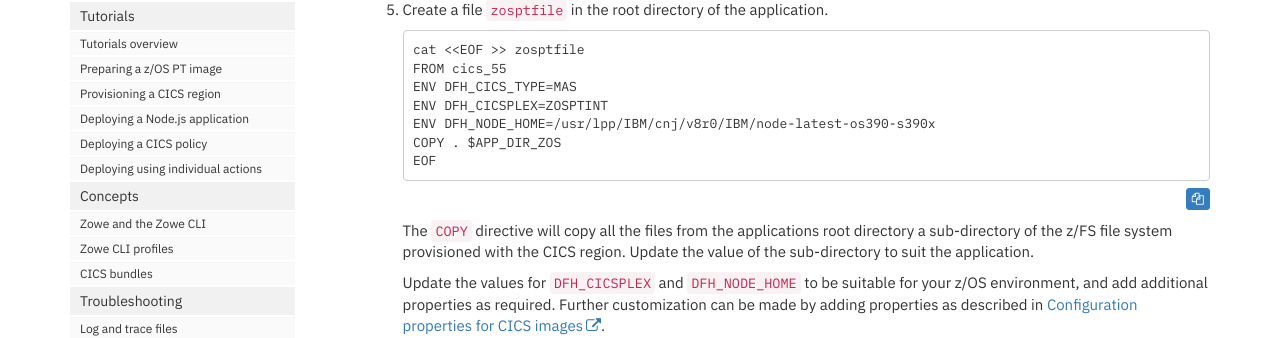
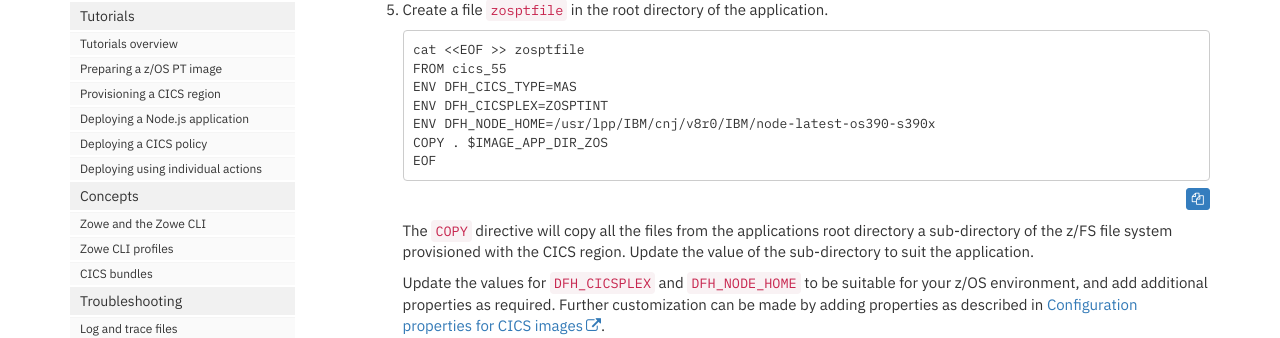
Before and after one commit to IBM/zowe-cli-cics-deploy-plugin, a Jekyll site: the page built from docs/pages/cdp/cdp-Preparing-a-zOS-PT-image.md, in a window 1280 px wide and 900 px high, scrolled down 2555 px. Shown: the part 219-557 px from the top of the window. Built offline with Jekyll 4.4.1, drawn with Linux system fonts in a browser that asks for light colours; nearby versions of some CDN libraries; comment, search, counter and statistics services are not loaded; some of the changed text lies outside the part shown.

Commit message:
Correct typo in example
Signed-off-by: Mark Cocker <mark_cocker@uk.ibm.com>

````diff
--- a/docs/pages/cdp/cdp-Preparing-a-zOS-PT-image.md
+++ b/docs/pages/cdp/cdp-Preparing-a-zOS-PT-image.md
@@ -132,7 +132,7 @@ Run the following commands on your workstation.
    ENV DFH_CICS_TYPE=MAS
    ENV DFH_CICSPLEX=ZOSPTINT
    ENV DFH_NODE_HOME=/usr/lpp/IBM/cnj/v8r0/IBM/node-latest-os390-s390x
-   COPY . $APP_DIR_ZOS
+   COPY . $IMAGE_APP_DIR_ZOS
    EOF
    ```
 
````
Also changed, not shown: other parts of docs/pages/cdp/cdp-Preparing-a-zOS-PT-image.md (+1 -1 lines).
